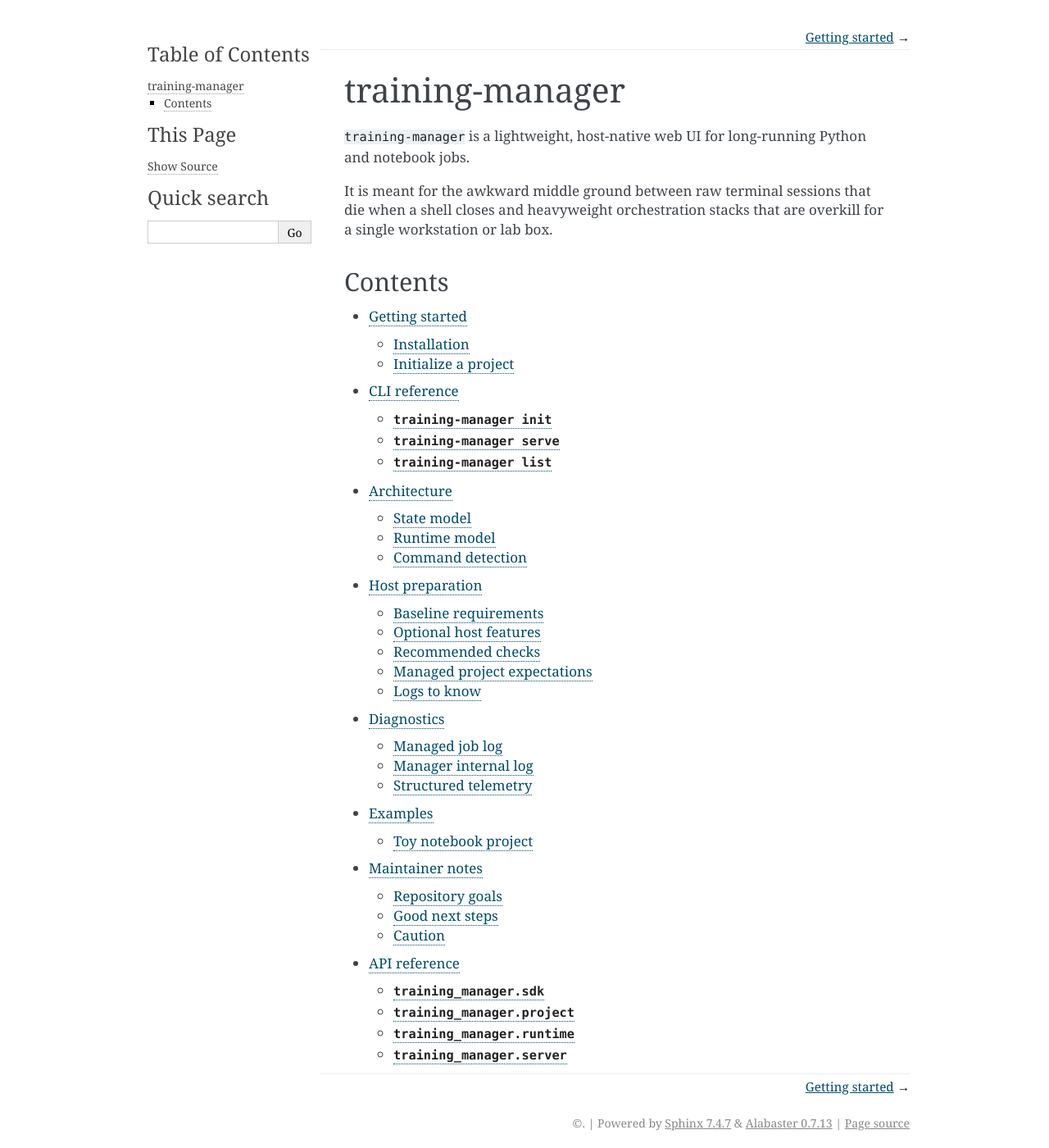
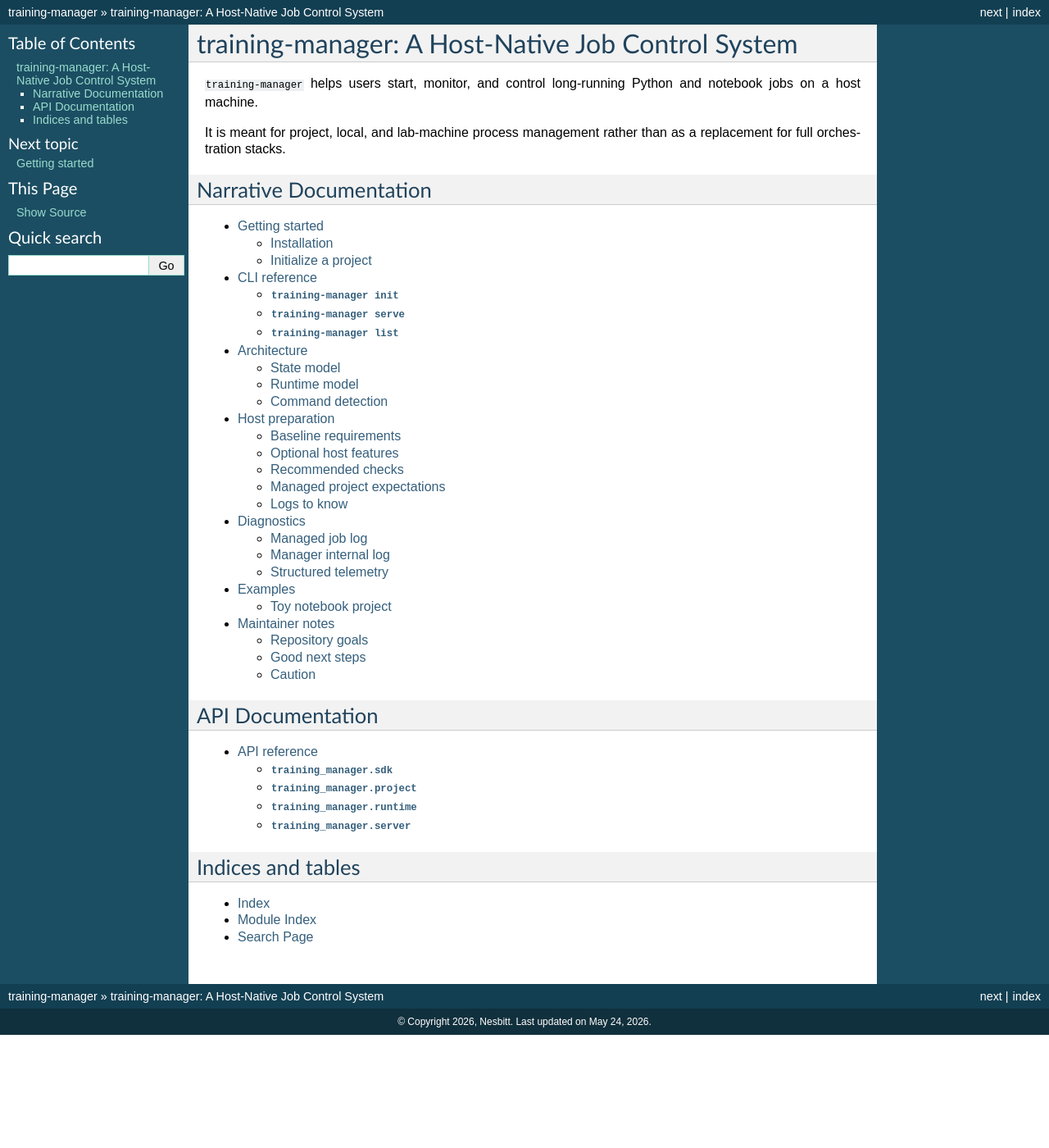
Before and after one commit to Nesbitt-bot/training-manager, a Sphinx documentation site: the page built from docs/index.rst, in a window 1280 px wide and 1400 px high. Shown: the whole window at 82% size. Built offline with Sphinx 7.4.7, drawn with Linux system fonts in a browser that asks for light colours.

Commit message:
Switch Sphinx docs to classic theme layout

```diff
--- a/docs/conf.py
+++ b/docs/conf.py
@@ -3,11 +3,13 @@ from __future__ import annotations
 from pathlib import Path
 import sys
 
-ROOT = Path(__file__).resolve().parent.parent
+DOCS = Path(__file__).resolve().parent
+ROOT = DOCS.parent
 sys.path.insert(0, str(ROOT))
 
 project = 'training-manager'
 author = 'Nesbitt'
+copyright = '2026, Nesbitt'
 release = '0.1.0'
 
 extensions = [
@@ -16,16 +18,20 @@ extensions = [
     'sphinx.ext.viewcode',
 ]
 
-templates_path = ['_templates']
+templates_path = ['_templates'] if (DOCS / '_templates').exists() else []
+source_suffix = '.rst'
+master_doc = 'index'
 exclude_patterns = ['_build', 'Thumbs.db', '.DS_Store']
+pygments_style = 'sphinx'
 
-html_theme = 'alabaster'
-html_static_path = ['_static']
-html_title = 'training-manager documentation'
-html_theme_options = {
-    'description': 'Host-native web UI for long-running Python and notebook jobs',
-    'fixed_sidebar': True,
-    'show_relbars': True,
-}
+html_theme = 'classic'
+html_static_path = ['_static'] if (DOCS / '_static').exists() else []
+html_last_updated_fmt = '%b %d, %Y'
+html_show_sphinx = False
+html_show_copyright = True
+html_copy_source = True
+html_use_index = True
+html_domain_indices = True
+html_short_title = 'training-manager'
 
 autodoc_member_order = 'bysource'
--- a/docs/index.rst
+++ b/docs/index.rst
@@ -1,15 +1,14 @@
-training-manager
-================
+training-manager: A Host-Native Job Control System
+==================================================
 
-``training-manager`` is a lightweight, host-native web UI for long-running
-Python and notebook jobs.
+``training-manager`` helps users start, monitor, and control long-running
+Python and notebook jobs on a host machine.
 
-It is meant for the awkward middle ground between raw terminal sessions that
-die when a shell closes and heavyweight orchestration stacks that are overkill
-for a single workstation or lab box.
+It is meant for project, local, and lab-machine process management rather than
+as a replacement for full orchestration stacks.
 
-Contents
---------
+Narrative Documentation
+-----------------------
 
 .. toctree::
    :maxdepth: 2
@@ -21,4 +20,18 @@ Contents
    diagnostics
    examples
    maintainer-notes
+
+API Documentation
+-----------------
+
+.. toctree::
+   :maxdepth: 2
+
    api
+
+Indices and tables
+------------------
+
+* :ref:`genindex`
+* :ref:`modindex`
+* :ref:`search`
--- a/docs/requirements.txt
+++ b/docs/requirements.txt
@@ -1 +1 @@
-sphinx>=8.0
+sphinx==9.0.4
```
